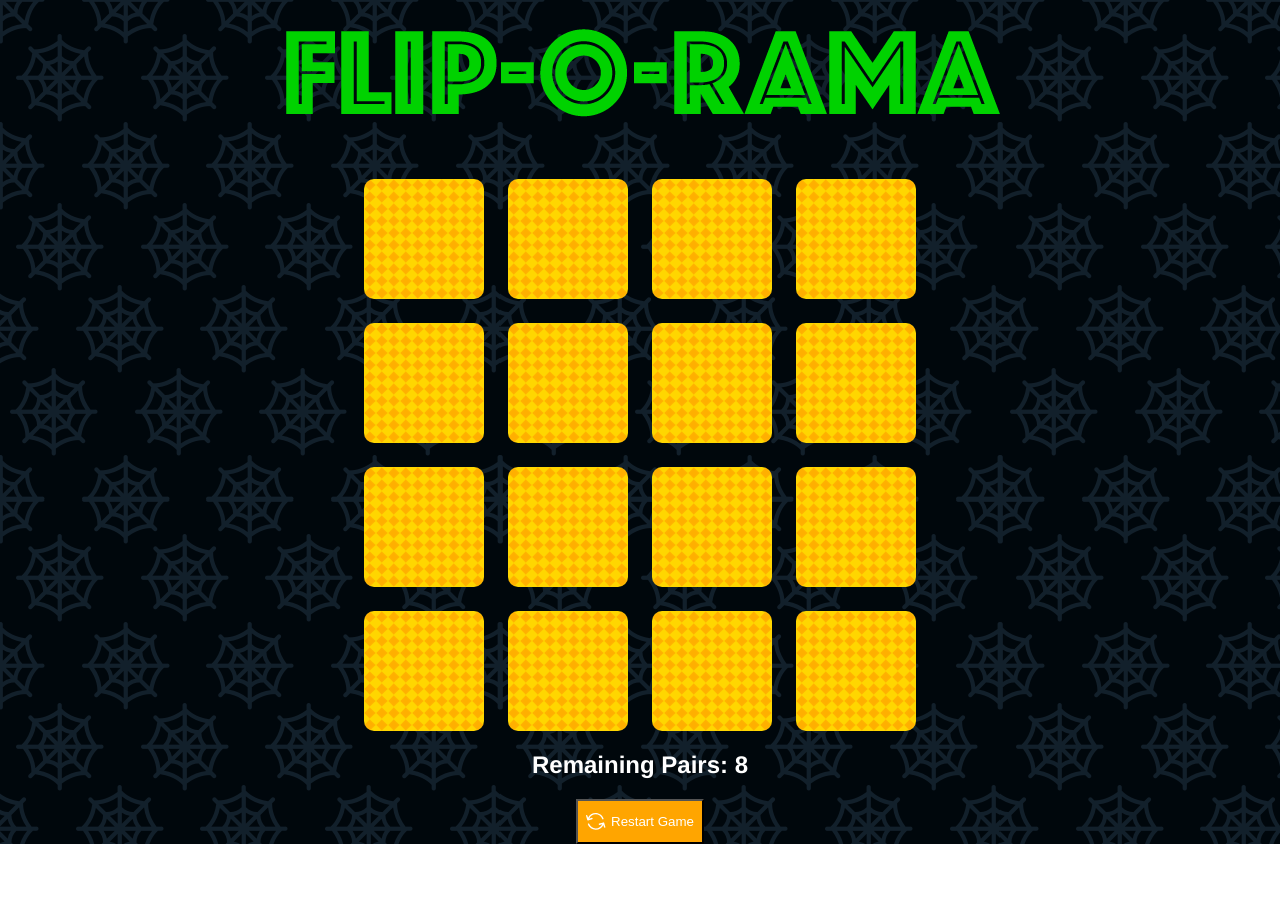
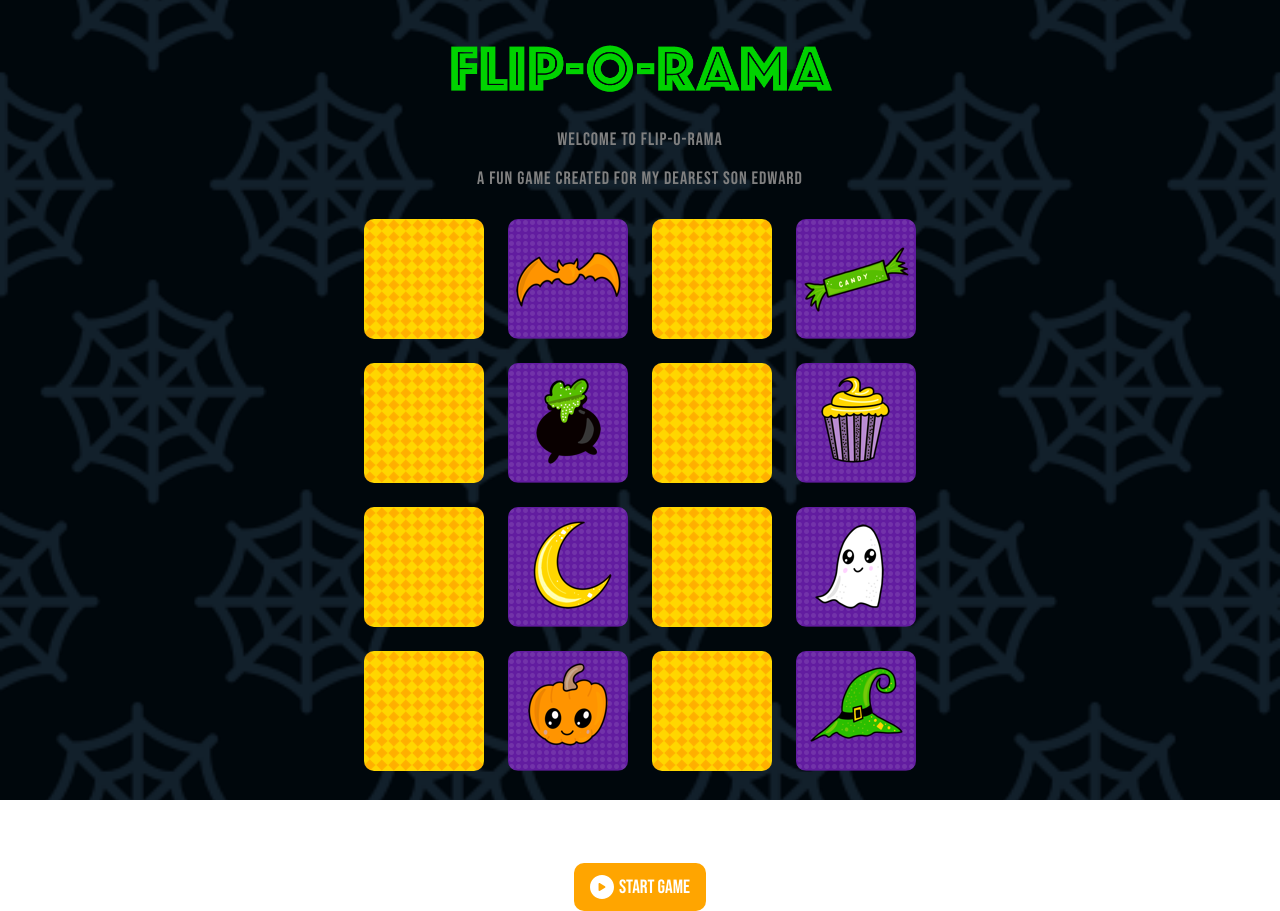
Before and after one commit to callmejojow/Flip-O-Rama, a Vue app: page / in a window 1280 px wide. Before the commit the page ends 844 px from the top, so only its background shows below. Built offline with nearby package versions, Linux system fonts and the light colour scheme.

Commit message:
feat: tweaks

```diff
--- a/public/index.html
+++ b/public/index.html
@@ -5,6 +5,9 @@
     <meta http-equiv="X-UA-Compatible" content="IE=edge">
     <meta name="viewport" content="width=device-width,initial-scale=1.0">
     <link rel="icon" href="<%= BASE_URL %>favicon.ico">
+    <link rel="preconnect" href="https://fonts.googleapis.com">
+    <link rel="preconnect" href="https://fonts.gstatic.com" crossorigin>
+    <link href="https://fonts.googleapis.com/css2?family=Bebas+Neue&display=swap" rel="stylesheet">
     <title><%= htmlWebpackPlugin.options.title %></title>
     <script src="https://cdn.jsdelivr.net/npm/canvas-confetti@1.5.1/dist/confetti.browser.min.js"></script>
   </head>
--- a/src/App.vue
+++ b/src/App.vue
@@ -1,10 +1,14 @@
 <template>
   <h1 class="sr-only">Flip-O-Rama</h1>
-  <img src="../public/image/flip-o-rama-title.png" alt="Flip-O-Rama" class="title">
+    <img src="../public/image/flip-o-rama-title.png" alt="Flip-O-Rama" class="title">
+  <section class="description">
+    <p>Welcome to Flip-O-Rama</p>
+    <p>A fun game created for my dearest son Edward</p>
+  </section>
   <transition-group tag="section" class="game-board" name="shuffle-card">
     <AllCard
-      v-for="(card, index) in cardList"
-      :key="`card-${index}`"
+      v-for="card in cardList"
+      :key="`${card.value}-${card.variant}`"
       :value="card.value"
       :visible="card.visible"
       :position="card.position"
@@ -13,7 +17,8 @@
     />
   </transition-group>
   <h2>{{ status }}</h2>
-  <button @click="restartGame" class="button"><img src="../public/image/restart.svg"/> Restart Game</button>
+  <button v-if="newPlayer" @click="startGame" class="button"><img src="../public/image/play.svg"/> Start Game</button>
+  <button v-else @click="restartGame" class="button"><img src="../public/image/restart.svg"/> Restart Game</button>
 </template>
 
 <script>
@@ -33,9 +38,16 @@ export default {
   setup(){
     const cardList = ref([])
     const userSelection = ref([])
+    const newPlayer = ref(true)
+
+    const startGame = () =>{
+      newPlayer.value = false
+      restartGame()
+    }
+
     const status = computed(()=>{
       if(remainingPairs.value === 0){
-        return 'Player wins!'
+        return 'You win!'
       } else {
         return `Remaining Pairs: ${remainingPairs.value}`
       }
@@ -48,12 +60,8 @@ export default {
       return remainingCards / 2
     })
 
-    const shuffleCards = () => {
+    const restartGame = () => {
       cardList.value = _.shuffle(cardList.value)
-    }
-
-    const restartGame = () => {
-      shuffleCards()
 
       cardList.value = cardList.value.map((card, index) =>{
         return {
@@ -70,13 +78,15 @@ export default {
     cardItems.forEach(item => {
        cardList.value.push({
         value: item,
+        variant: 1,
         visible: false,
         position: null,
         matched:false
       })
        cardList.value.push({
         value: item,
-        visible: false,
+        variant: 2,
+        visible: true,
         position: null,
         matched:false
       })
@@ -139,8 +149,9 @@ export default {
       userSelection,
       status,
       remainingPairs,
-      shuffleCards,
       restartGame,
+      startGame,
+      newPlayer,
     }
   }
 }
@@ -157,6 +168,7 @@ body {
 
 html {
   margin-top: 0;
+  height: 100%;
 }
 
 a {
@@ -172,6 +184,12 @@ h1 {
   margin-top: 0;
 }
 
+h2 {
+  font-family: 'Bebas Neue', cursive;
+  font-size: 32px;
+  letter-spacing: 1.25px;
+}
+
 #app {
   font-family: Avenir, Helvetica, Arial, sans-serif;
   -webkit-font-smoothing: antialiased;
@@ -181,6 +199,10 @@ h1 {
   color: #2c3e50;
   background-image: url('../public/image/page-bg.png');
   background-color: #00070c;
+  background-position: center;
+  background-repeat: no-repeat;
+  background-size: cover;
+  height: 100%;
   color: #fff;
 }
 
@@ -204,34 +226,64 @@ h1 {
     grid-template-columns: repeat(4, 90px);
     grid-template-rows: repeat(4, 90px);
   }
+  .title {
+    width: 300px;
+  }
 }
 @media screen and (min-width: 600px) {
   .game-board {
     grid-template-columns: repeat(4, 120px);
     grid-template-rows: repeat(4, 120px);
   }
+
+  .title {
+    width: 400px;
+  }
 }
 
 .title{
-  padding-bottom: 30px;
+  padding-top: 30px;
+}
+
+p{
+  color: gray;
+  letter-spacing: 1px;
+  font-size: 18px;
 }
 
 .shuffle-card-move {
   transition: transform 0.8s ease-in;
 }
 
+.description {
+  font-family: 'Bebas Neue', cursive;
+  margin-bottom: 30px;
+}
+
 .button{
   background-color: orange;
   color: white;
-  padding: 0.75rem 0.5rem;
+  padding: 0.75rem 1rem;
   display: flex;
   align-items: center;
   justify-content: center;
   margin: 0 auto;
+  font-family: 'Bebas Neue', cursive;
+  font-size: 1.2rem;
+  border: 0;
+  border-radius: 10px;
 }
 
 .button img {
  padding-right: 5px;
+}
+
+.button:hover {
+ background-color: #F97613;
+}
+
+.button:focus {
+ background-color: #F96B00;
 }
 .sr-only{
   position: absolute;
```
